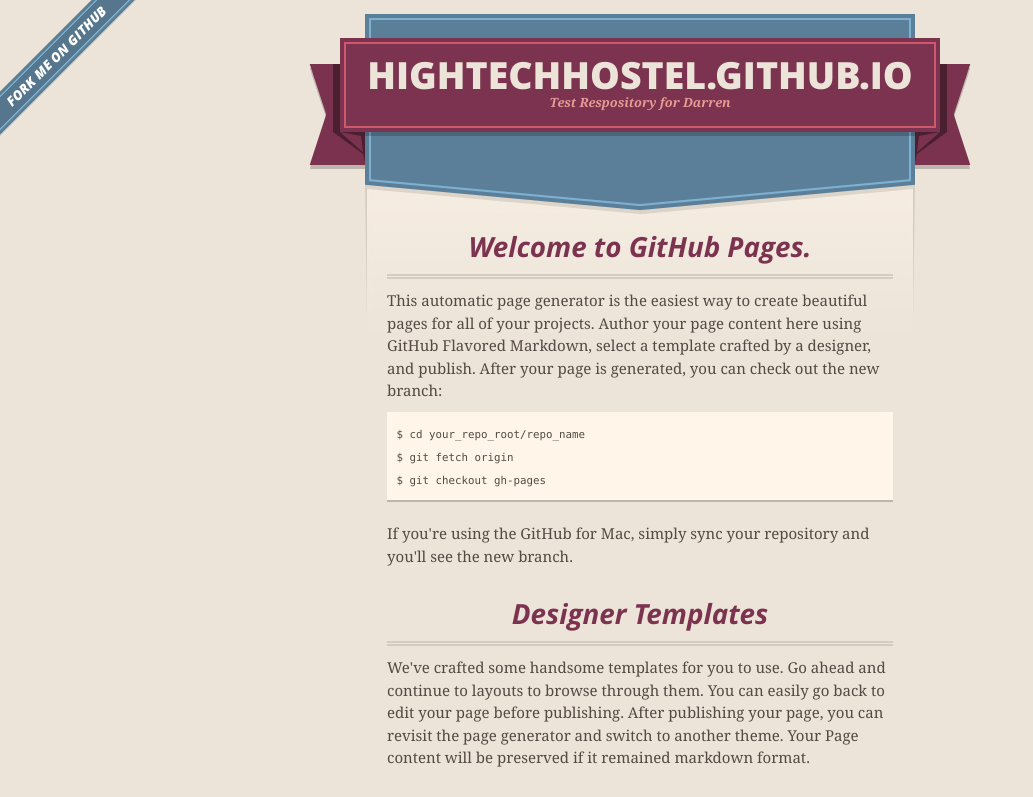
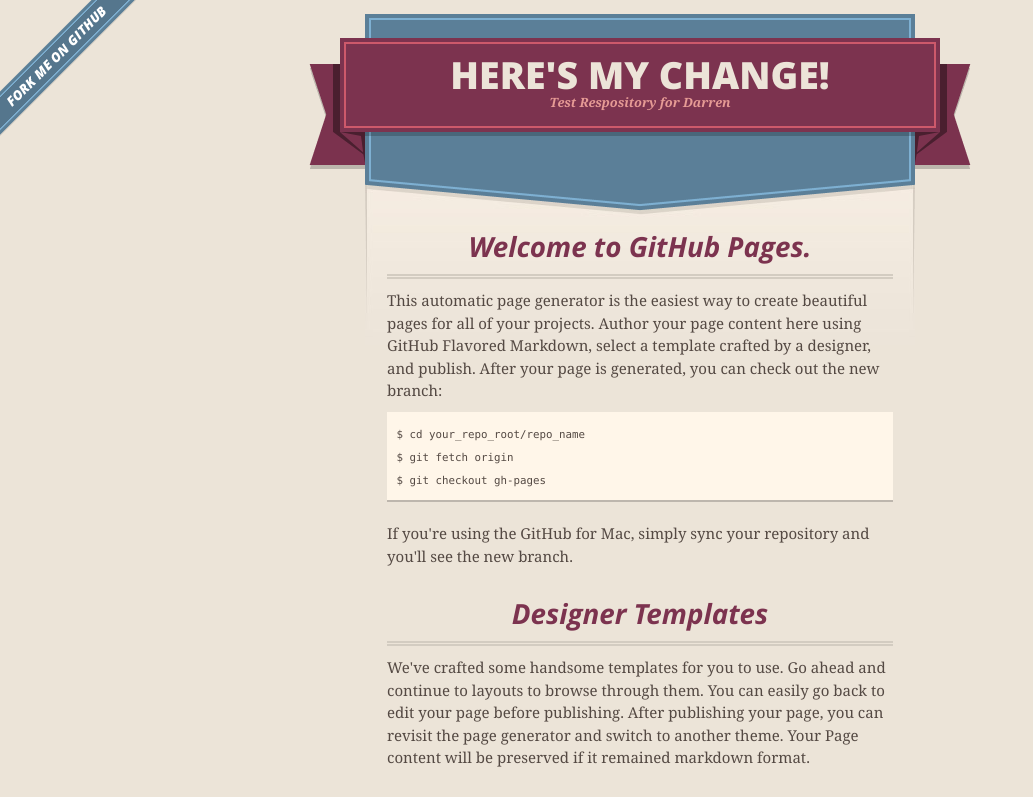
Before and after one commit to hightechhostel/hightechhostel.github.io, a plain HTML site: page index.html in a window 1280 px wide. Shown: the top 797 px of the page, without its empty margins (0-1033 px from the left). Drawn offline with nearby package versions, Linux system fonts and the light colour scheme.

Commit message:
edited indexHtml for better title

```diff
--- a/index.html
+++ b/index.html
@@ -27,7 +27,7 @@
       <header>
         <span class="ribbon-outer">
           <span class="ribbon-inner">
-            <h1>Hightechhostel.github.io</h1>
+            <h1>Here's my change!</h1>
             <h2>Test Respository for Darren</h2>
           </span>
           <span class="left-tail"></span>
```
